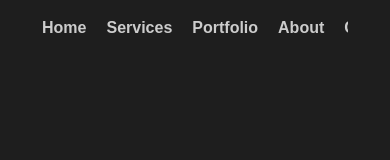
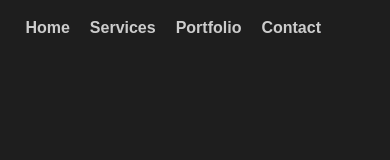
Before and after one commit to KyleSeaford/KyleSeaford, a plain HTML site: page InsightXpert/Website/index.html in a window 390 px wide. Shown: the top 160 px of the page. Drawn offline with nearby package versions, Linux system fonts and the light colour scheme; a web font is replaced by a local one.

Commit message:
Update navigation menu to remove "About" link

```diff
--- a/InsightXpert/Website/index.html
+++ b/InsightXpert/Website/index.html
@@ -24,7 +24,6 @@
                     <li><a href="#hero">Home</a></li>
                     <li><a href="#services">Services</a></li>
                     <li><a href="#portfolio">Portfolio</a></li>
-                    <li><a href="#about">About</a></li>
                     <li><a href="#contact">Contact</a></li>
                 </ul>
             </nav>
--- a/InsightXpert/Website/styles.css
+++ b/InsightXpert/Website/styles.css
@@ -419,7 +419,15 @@ footer img {
 
     /* Adjust navbar to prevent items from falling off */
     header nav ul {
-        justify-content: space-evenly; /* Distribute space evenly */
+        justify-content: center; /* Distribute space evenly */
+        text-align: center; /* Center nav items */
+    }
+
+    header .container {
+        display: flex;
+        justify-content: space-between; /* Space between logo and nav */
+        align-items: center; /* Center items vertically */
+        margin: 0;
     }
 
     header nav ul li {
```
